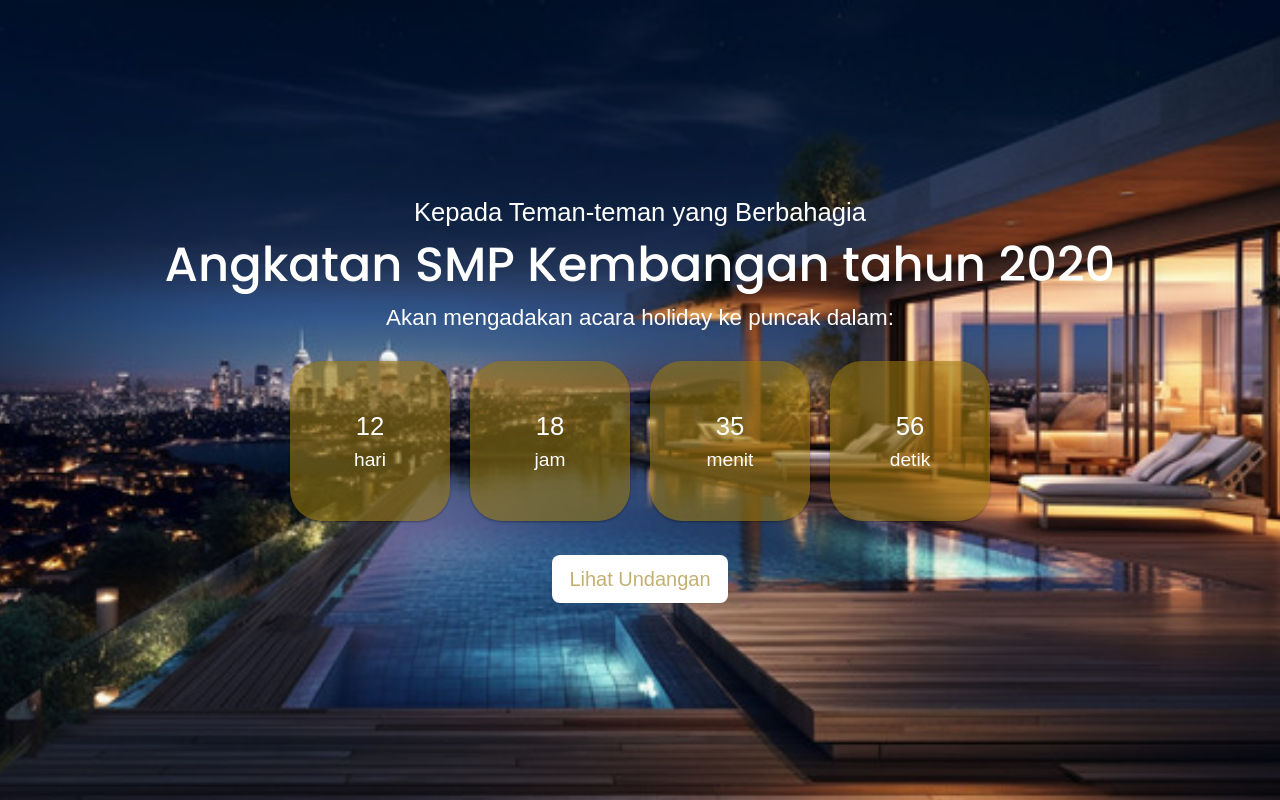
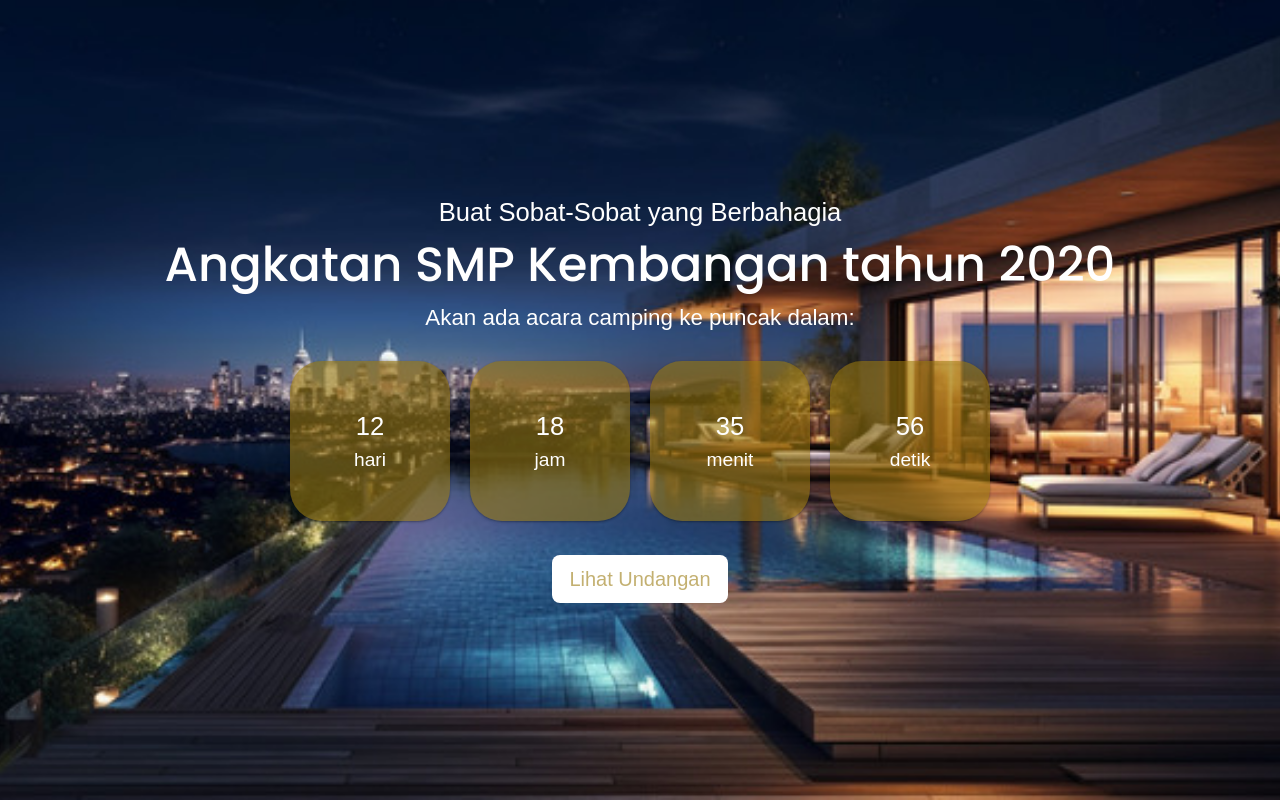
Before and after one commit to syhrulrmdhan/website-undangan, a plain HTML site: page index.html in a window 1280 px wide. Shown: the top 800 px of the page. Drawn offline with nearby package versions, Linux system fonts and the light colour scheme.

Commit message:
index.html

```diff
--- a/index.html
+++ b/index.html
@@ -1,9 +1,9 @@
-<!doctype html>
+ <!doctype html>
 <html lang="en">
   <head>
     <meta charset="utf-8">
     <meta name="viewport" content="width=device-width, initial-scale=1">
-    <title>Undangan Acara Puncak</title>
+    <title>Undangan Acara Camping</title>
     <link href="https://cdn.jsdelivr.net/npm/bootstrap@5.3.3/dist/css/bootstrap.min.css" rel="stylesheet" integrity="sha384-QWTKZyjpPEjISv5WaRU9OFeRpok6YctnYmDr5pNlyT2bRjXh0JMhjY6hW+ALEwIH" crossorigin="anonymous">
 
     <link rel="preconnect" href="https://fonts.googleapis.com">
@@ -19,9 +19,9 @@
   <body>
     <section id="hero" class="hero w-100 h-100 p-3 mx-auto text-center d-flex justify-content-center align-items-center text-white">
       <main>
-        <h4>Kepada Teman-teman yang Berbahagia</h4>
+        <h4>Buat Sobat-Sobat yang Berbahagia</h4>
         <h1>Angkatan SMP Kembangan tahun 2020</h1>
-        <p>Akan mengadakan acara holiday ke puncak dalam:</p>
+        <p>Akan ada acara camping ke puncak dalam:</p>
         <div class="simply-countdown"></div>
         <a href="#undangan" class="btn btn-lg mt-4">Lihat Undangan</a>
       </main>
```
